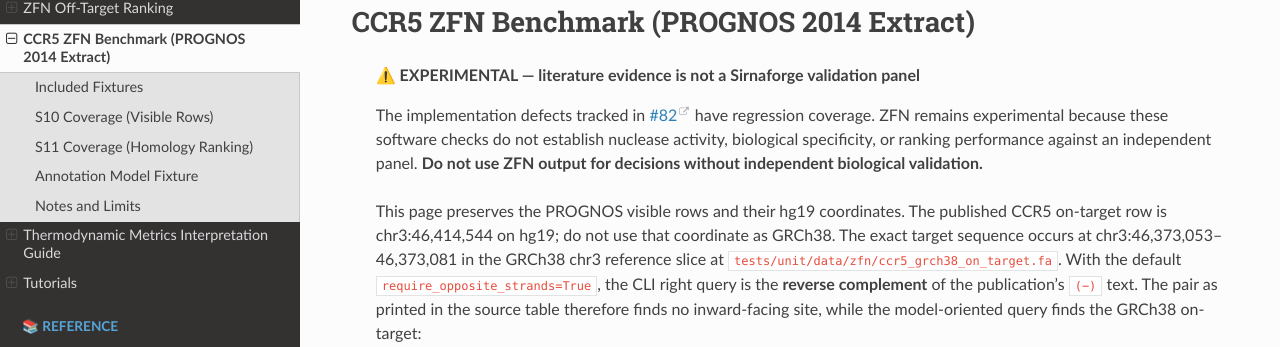
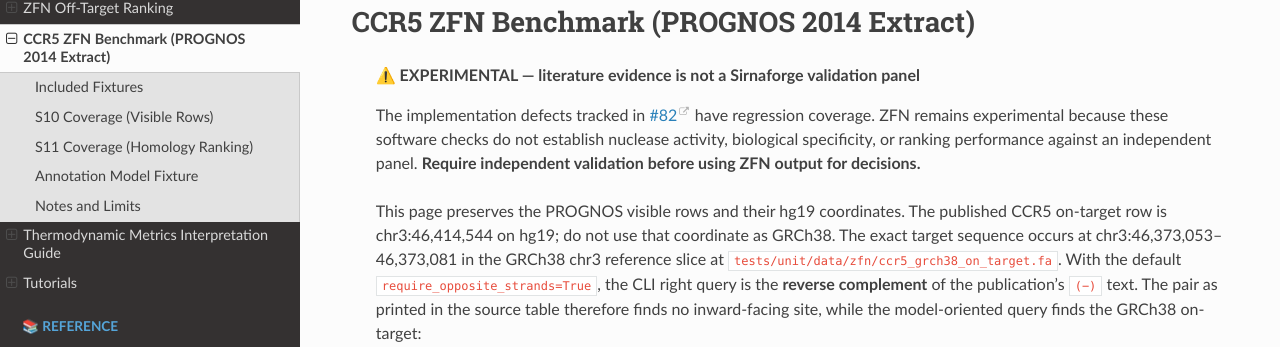
Before and after one commit to Austin-s-h/sirnaforge, a Sphinx documentation site: the page built from docs/ccr5_zfn_benchmark.md, in a window 1280 px wide and 900 px high. Shown: the part 143-490 px from the top of the window. Built offline with Sphinx 7.4.7 and the Read the Docs theme 3.1.0, drawn with Linux system fonts in a browser that asks for light colours.

Commit message:
Keep ZFN validation warning explicit

```diff
--- a/docs/ccr5_zfn_benchmark.md
+++ b/docs/ccr5_zfn_benchmark.md
@@ -5,7 +5,7 @@
 > The implementation defects tracked in [#82](https://github.com/Austin-s-h/sirnaforge/issues/82)
 > have regression coverage. ZFN remains experimental because these software checks do not establish
 > nuclease activity, biological specificity, or ranking performance against an independent panel.
-> **Do not use ZFN output for decisions without independent biological validation.**
+> **Require independent validation before using ZFN output for decisions.**
 >
 > This page preserves the PROGNOS visible rows and their hg19 coordinates. The published CCR5
 > on-target row is chr3:46,414,544 on hg19; do not use that coordinate as GRCh38. The exact target
```
Also changed, not shown: docs/developer/zfn_hg38_primary_test_commands.md (+1 -1 lines).
